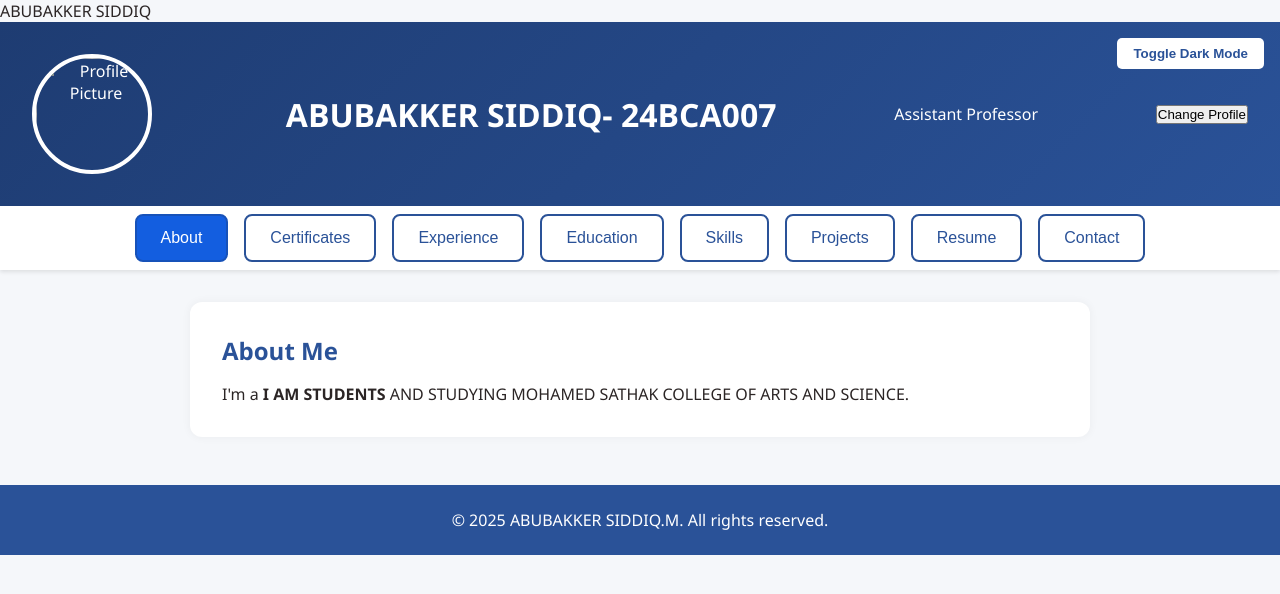
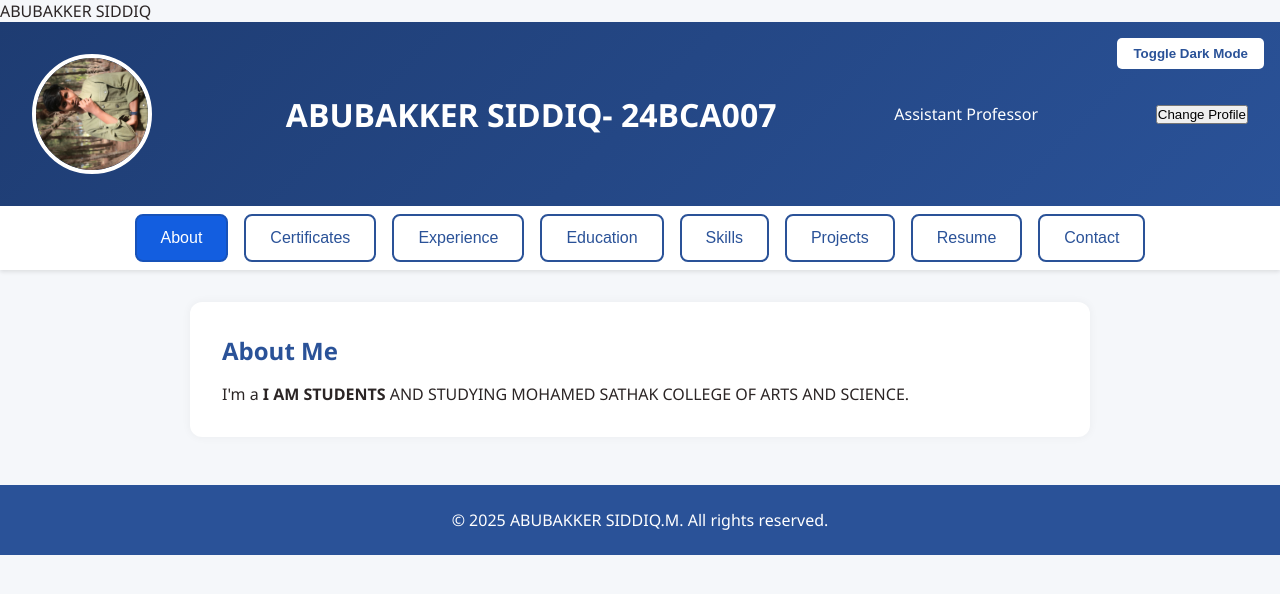
Before and after one commit to 24bca007-ui/M.ABUBAKKER-SIDDIQ, a plain HTML site: page index.html in a window 1280 px wide. Drawn offline with Linux system fonts and the light colour scheme.

Commit message:
Update index.html

```diff
--- a/index.html
+++ b/index.html
@@ -198,7 +198,7 @@ ABUBAKKER SIDDIQ<!DOCTYPE html>
 <body>
 <header style="display: flex; flex-direction: row; align-items: center; justify-content: space-between; padding: 2rem">
   <button class="dark-toggle" onclick="toggleDarkMode()">Toggle Dark Mode</button>
-  <img src="./6016a.jpg" alt="Profile Picture" class="profile-picture" id="profileImage" style="margin: 0 1rem 0 0; align-self: flex-start;">
+  <img src="./ABUBAKKER SIDDIQ.jpeg" alt="Profile Picture" class="profile-picture" id="profileImage" style="margin: 0 1rem 0 0; align-self: flex-start;">
   <div style="text-align: left;">
     <h1>ABUBAKKER SIDDIQ- 24BCA007</h1>
 
```
